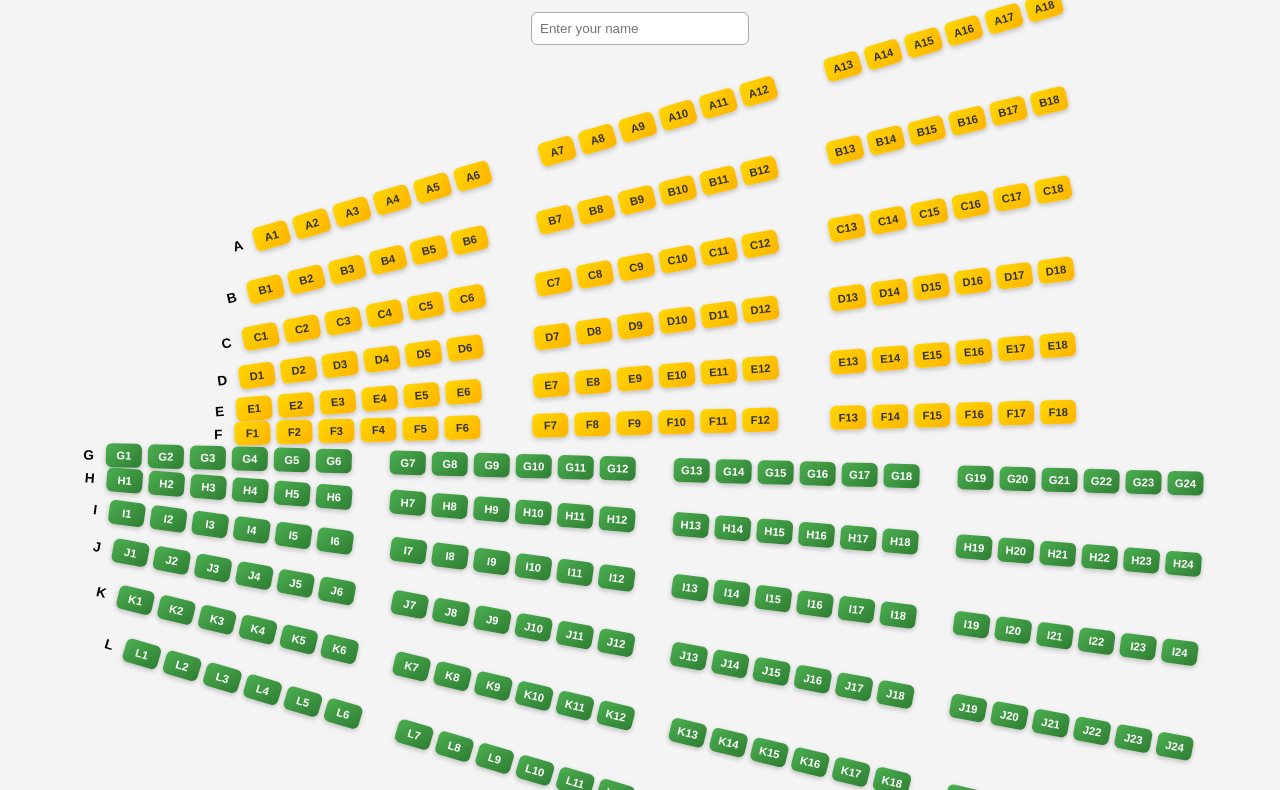
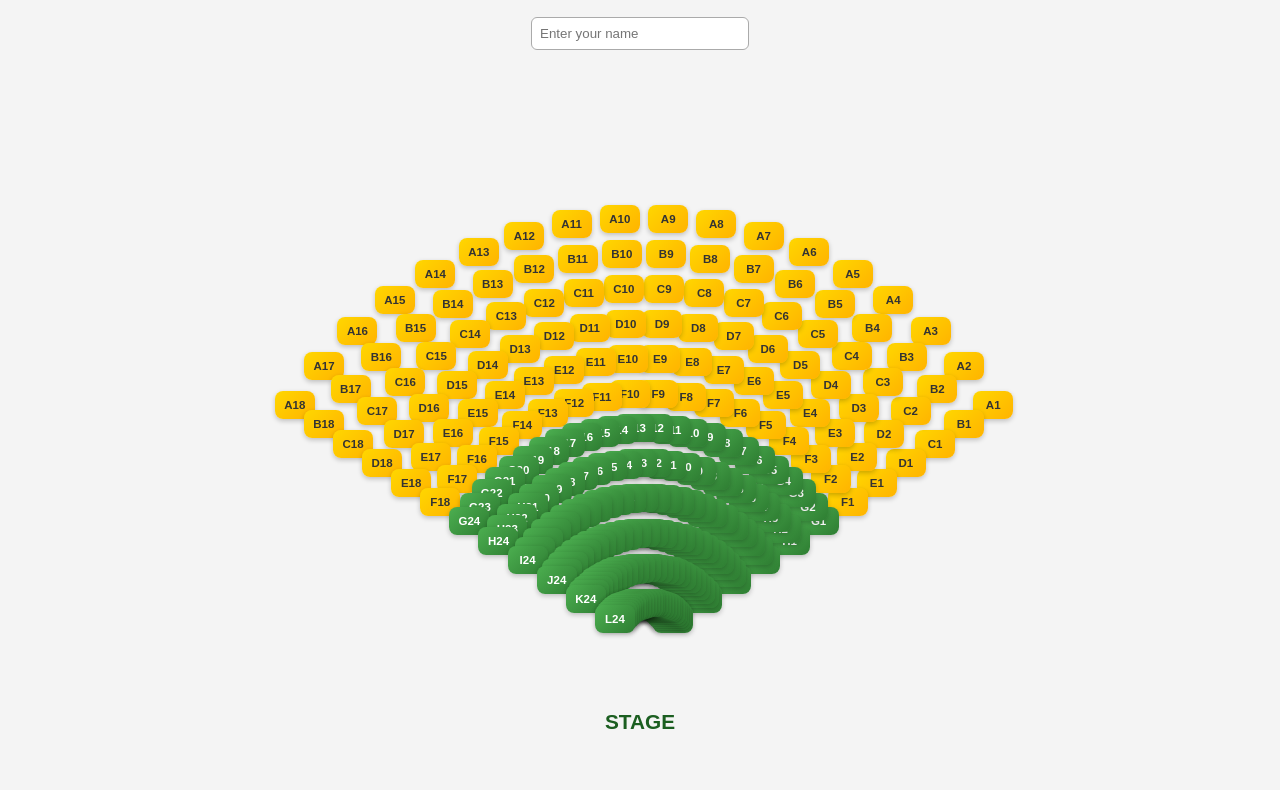
Before and after one commit to Lucifurge/FcbChapelSeatingArrangement, a plain HTML site: page index.html in a window 1280 px wide. Shown: the part 64-854 px from the top of the page. After the commit the page ends 800 px from the top, so only its background shows below. Drawn offline with Linux system fonts and the light colour scheme.

Commit message:
Update index.html

```diff
--- a/index.html
+++ b/index.html
@@ -3,8 +3,7 @@
 <head>
 <meta charset="UTF-8">
 <meta name="viewport" content="width=device-width, initial-scale=1.0">
-<title>Cinema Style Seating</title>
-
+<title>Chapel Style Seating</title>
 <style>
 body {
   font-family: Arial, sans-serif;
@@ -16,48 +15,50 @@
 
 h1 {
   margin-top: 20px;
-    font-size: 1.4rem;
+  font-size: 1.6rem;
+  color: #1b5e20;
+}
+
+#nameInput {
+  margin-top: 15px;
+  padding: 8px;
+  width: 200px;
+  border-radius: 6px;
+  border: 1px solid #aaa;
+}
+
+#message {
+  margin-top: 10px;
+  font-weight: bold;
+  color: #333;
 }
 
 #grid {
-    display: flex;
-    flex-direction: column;
-    align-items: center;
-    gap: 18px;
-    padding-top: 20px;
   position: relative;
+  width: 100%;
+  height: 600px;
+  margin-top: 40px;
 }
 
-  /* UPWARD C / U CURVE */
-  .seat-row {
-    display: flex;
-    justify-content: center;
-    align-items: center;
-    gap: 6px;
-    transform: rotate(var(--angle));
-    transform-origin: top center;
-    margin-top: var(--offset);
-  }
-
-  /* Smaller, tighter seat boxes */
 .seat {
-    padding: 6px 4px;
-    font-size: 0.7rem;
+  position: absolute;
+  padding: 8px 6px;
+  font-size: 0.72rem;
   min-width: 28px;
-    max-width: 30px;
-    border-radius: 6px;
+  max-width: 32px;
+  border-radius: 8px;
   text-align: center;
   cursor: pointer;
   font-weight: bold;
   color: white;
   background: #43a047;
   box-shadow: 0 2px 5px rgba(0,0,0,0.22);
-    flex-shrink: 0;
-    transition: transform 0.15s ease;
+  transition: transform 0.15s ease, box-shadow 0.15s ease;
 }
 
 .seat:hover {
-    transform: scale(1.06);
+  transform: scale(1.05);
+  box-shadow: 0 3px 8px rgba(0,0,0,0.28);
 }
 
 .gold {
@@ -76,126 +77,74 @@
   color: #fff !important;
 }
 
-  /* spacer between sections */
-  .spacer {
-    width: 26px;
-  }
-
-  .row-label {
-    font-weight: bold;
-    margin-right: 6px;
-    font-size: 0.85rem;
-    width: 18px;
-    text-align: right;
-  }
-
-  #nameInput {
-    margin-top: 15px;
-    padding: 8px;
-    width: 200px;
-    border-radius: 6px;
-    border: 1px solid #aaa;
-  }
-
-  #message {
-    margin-top: 10px;
-    font-weight: bold;
-    color: #333;
-  }
-
 #stage {
-    margin-top: 30px;
+  margin-top: 20px;
   font-size: 1.3rem;
   font-weight: bold;
   color: #1b5e20;
 }
 </style>
 </head>
-
 <body>
 
-<h1>Cinema Style Seating</h1>
-
+<h1>Chapel Style Seating</h1>
 <input id="nameInput" placeholder="Enter your name">
 <div id="message"></div>
-
 <div id="grid"></div>
-
 <div id="stage">STAGE</div>
 
 <script>
 const rows = 12; // A–L
 let reservations = {};
+const grid = document.getElementById("grid");
 
 function buildSeats() {
-  const gridEl = document.getElementById("grid");
-  gridEl.innerHTML = "";
+  grid.innerHTML = "";
+  const centerX = grid.offsetWidth / 2;
+  const centerY = 550; // bottom of semicircle
+  const radiusStep = 35; // distance between rows
 
   for (let r = 0; r < rows; r++) {
-    const rowEl = document.createElement("div");
-    rowEl.className = "seat-row";
+    const isGold = r < 6;
+    const seatsInRow = isGold ? 18 : 24;
+    const groupSize = isGold ? 6 : 4;
+    const rowRadius = radiusStep * (rows - r); // larger radius for back rows
 
-    /* UPWARD C / U SHAPE */
-    const angle = (r - 5.5) * 3;
-    rowEl.style.setProperty("--angle", angle + "deg");
-    rowEl.style.setProperty("--offset", `${Math.abs(r - 5.5) * 7}px`);
+    for (let i = 0; i < seatsInRow; i++) {
+      const angleRange = Math.PI / 1.6; // semicircle span
+      const startAngle = Math.PI / 2 - angleRange/2;
+      const angle = startAngle + (angleRange / (seatsInRow-1)) * i;
 
-    const rowLetter = String.fromCharCode(65 + r);
+      const x = centerX + rowRadius * Math.cos(angle) - 16; // center adjustment
+      const y = centerY - rowRadius * Math.sin(angle) - 16;
 
-    const label = document.createElement("div");
-    label.className = "row-label";
-    label.textContent = rowLetter;
-    rowEl.appendChild(label);
+      const id = String.fromCharCode(65+r) + (i+1);
+      const seat = document.createElement("div");
+      seat.className = "seat";
+      seat.classList.add(isGold ? "gold" : "green");
+      seat.textContent = id;
+      seat.style.left = x + "px";
+      seat.style.top = y + "px";
 
-    const isGold = r < 6;
-    const seatsInRow = isGold ? 18 : 24;  // 6-6-6 OR 6-6-6-6
-    const groupSize = 6;                  // Always 6 per block
-    const spacerWidth = isGold ? "40px" : "26px";
+      if (reservations[id]) seat.classList.add("reserved");
 
-    for (let seatNum = 1; seatNum <= seatsInRow; seatNum++) {
-      const id = rowLetter + seatNum;
-
-      const div = document.createElement("div");
-      div.className = "seat";
-      div.classList.add(isGold ? "gold" : "green");
-      div.textContent = id;
-
-      if (reservations[id]) div.classList.add("reserved");
-
-      div.onclick = () => reserveSeat(id);
-      rowEl.appendChild(div);
-
-      // Insert spacers every 6 seats
-      if (seatNum % groupSize === 0 && seatNum !== seatsInRow) {
-        const spacer = document.createElement("div");
-        spacer.className = "spacer";
-        spacer.style.width = spacerWidth;
-        rowEl.appendChild(spacer);
+      seat.onclick = () => reserveSeat(id);
+      grid.appendChild(seat);
     }
-    }
-
-    gridEl.appendChild(rowEl);
   }
 }
 
 function reserveSeat(id) {
   const name = document.getElementById("nameInput").value.trim();
-
   if (!name) {
     showMessage("Please enter your name first.");
     return;
   }
-
   if (reservations[id]) {
     showMessage("Seat is already reserved.");
     return;
   }
-
-  reservations[id] = {
-    name: name,
-    time: new Date().toLocaleString()
-  };
-
+  reservations[id] = { name, time: new Date().toLocaleString() };
   showMessage(`Seat ${id} reserved successfully.`);
   buildSeats();
 }
@@ -204,6 +153,9 @@ function showMessage(msg) {
   document.getElementById("message").textContent = msg;
 }
 
+// rebuild seats when window resizes
+window.addEventListener("resize", buildSeats);
+
 buildSeats();
 </script>
 
```
Lines whose indentation alone changed are shown as unchanged.
